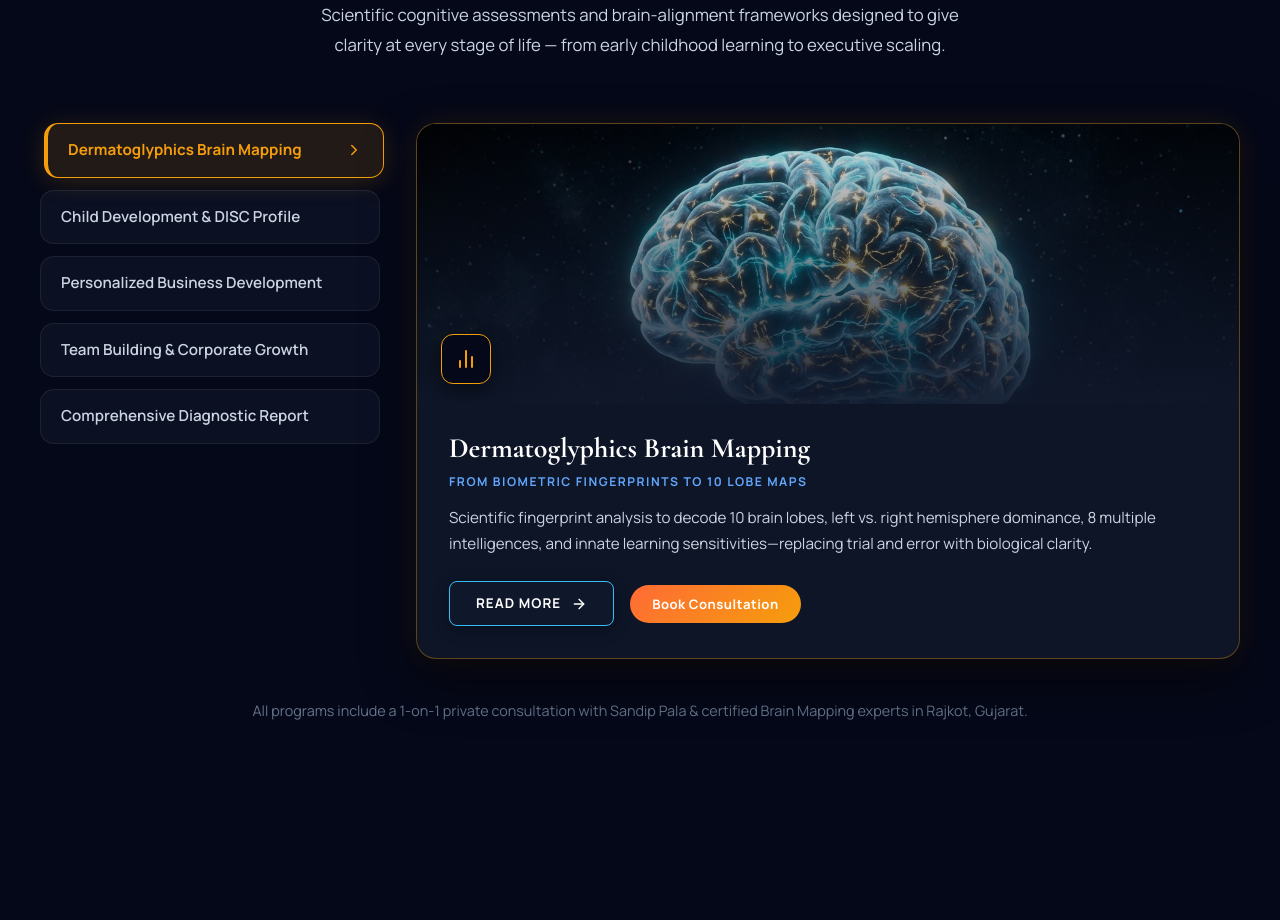
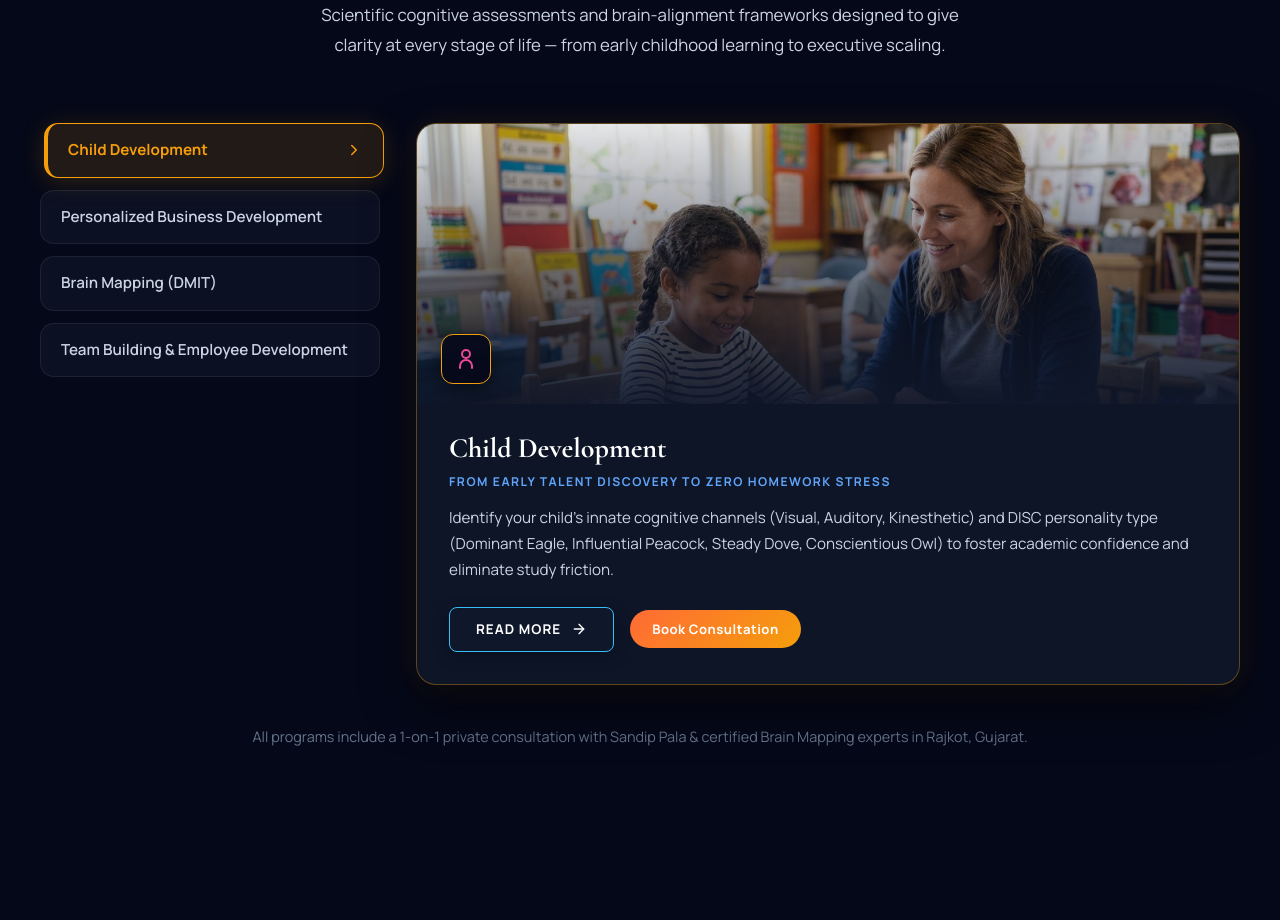
Before and after one commit to fuertenitesh-sys/ManasMatrix_Latest, a React (Vite) app: page / in a window 1280 px wide. Shown: the part 3540-4460 px from the top of the page. Built offline with nearby package versions, Linux system fonts and the light colour scheme.

Commit message:
Update Programs list to exactly 4 items with exact requested program names

```diff
--- a/src/components/Programs/Programs.jsx
+++ b/src/components/Programs/Programs.jsx
@@ -13,18 +13,8 @@ import './Programs.css';
 
 const programsData = [
   {
-    id: 'dmit',
-    title: 'Dermatoglyphics Brain Mapping',
-    tagline: 'FROM BIOMETRIC FINGERPRINTS TO 10 LOBE MAPS',
-    desc: 'Scientific fingerprint analysis to decode 10 brain lobes, left vs. right hemisphere dominance, 8 multiple intelligences, and innate learning sensitivities—replacing trial and error with biological clarity.',
-    image: '/card_brain_dmit.jpg',
-    icon: <BarChartIcon size={24} color="#F59E0B" />,
-    badge: 'Most Popular',
-    detailPath: '/programs/brain-mapping'
-  },
-  {
     id: 'child',
-    title: 'Child Development & DISC Profile',
+    title: 'Child Development',
     tagline: 'FROM EARLY TALENT DISCOVERY TO ZERO HOMEWORK STRESS',
     desc: 'Identify your child\'s innate cognitive channels (Visual, Auditory, Kinesthetic) and DISC personality type (Dominant Eagle, Influential Peacock, Steady Dove, Conscientious Owl) to foster academic confidence and eliminate study friction.',
     image: '/card_child_dev.jpg',
@@ -43,24 +33,24 @@ const programsData = [
     detailPath: '/programs/business-development'
   },
   {
+    id: 'dmit',
+    title: 'Brain Mapping (DMIT)',
+    tagline: 'FROM BIOMETRIC FINGERPRINTS TO 10 LOBE MAPS',
+    desc: 'Scientific fingerprint analysis to decode 10 brain lobes, left vs. right hemisphere dominance, 8 multiple intelligences, and innate learning sensitivities—replacing trial and error with biological clarity.',
+    image: '/card_brain_dmit.jpg',
+    icon: <BarChartIcon size={24} color="#F59E0B" />,
+    badge: 'Most Popular',
+    detailPath: '/programs/brain-mapping'
+  },
+  {
     id: 'team',
-    title: 'Team Building & Corporate Growth',
+    title: 'Team Building & Employee Development',
     tagline: 'FROM CONFLICT TO HIGH-PERFORMANCE TEAM SYNERGY',
     desc: 'Build resilient, high-output corporate teams by evaluating individual brain lobe distributions, communication styles, and leadership traits—optimizing delegation and preventing workplace burnout.',
     image: '/card_team_build.jpg',
     icon: <UsersIcon size={24} color="#10B981" />,
     badge: 'Teams & HR',
     detailPath: '/programs/team-building'
-  },
-  {
-    id: 'report',
-    title: 'Comprehensive Diagnostic Report',
-    tagline: 'FROM 68+ PAGE PRINTED REPORT TO LIFETIME ROADMAP',
-    desc: 'In-depth printed diagnostic report covering 10 brain lobes, 8 multiple intelligences, quotient assessment (IQ, EQ, CQ, AQ), and lifetime actionable remediation plans verified across neuroscience and genetics.',
-    image: '/brain_report.jpg',
-    icon: <BarChartIcon size={24} color="#C084FC" />,
-    badge: '68+ Page Report',
-    detailPath: '/about'
   }
 ];
 
```
